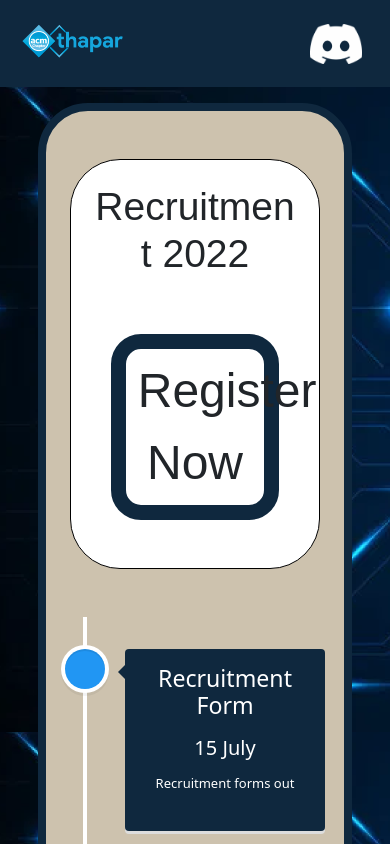
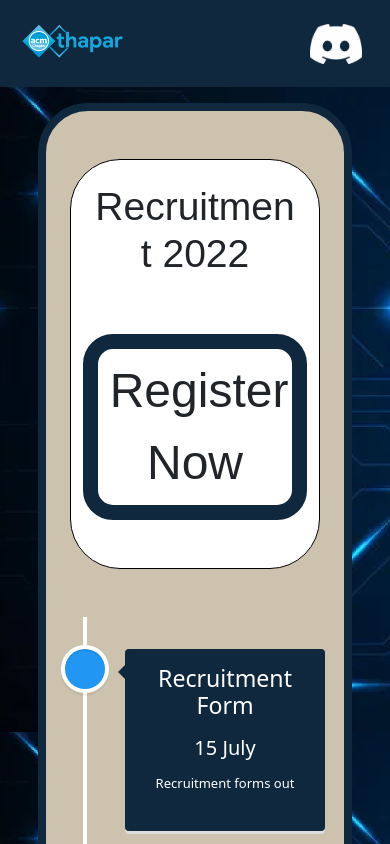
Before and after one commit to ACM-Thapar/Recruitment-Site-2022, a React (Create React App) app: page / in a window 390 px wide. Shown: the top 844 px of the page. Built offline with nearby package versions, Linux system fonts and the light colour scheme; a web font is replaced by a local one.

Commit message:
Minor changes

```diff
--- a/src/App.css
+++ /dev/null
@@ -1,4 +0,0 @@
-* {
-  margin: 0;
-  padding: 0;
-}
--- a/src/App.js
+++ b/src/App.js
@@ -1,4 +1,3 @@
-import './App.css';
 import {Fragment} from 'react';
 import Navbar from './Components/Navbar/Navbar';
 import Content from './Components/Content/Content';
--- a/src/Components/Content/Content.js
+++ b/src/Components/Content/Content.js
@@ -19,7 +19,7 @@ function Content () {
           {/* Title Box */}
           <div className="title-box col-11 m-5 row justify-content-center align-items-center">
             <h1 className="m-md-5 mx-5 mt-4 col-12 title">Recruitment 2022</h1>
-            <button className="btn my-5 col-9 col-sm-3 col-md-3 col-lg-3">
+            <button className="btn my-5 col-12 col-sm-6 col-md-5 col-lg-3">
               Register Now
             </button>
           </div>
@@ -32,9 +32,7 @@ function Content () {
               contentArrowStyle={{
                 borderRight: '7px solid  #0F283E',
               }}
-              // date="2011 - present"
               iconStyle={{background: 'rgb(33, 150, 243)', color: '#fff'}}
-              // icon={<WorkIcon />}
             >
               <h3 className="vertical-timeline-element-title">
                 Recruitment Form
@@ -49,9 +47,7 @@ function Content () {
 
             <VerticalTimelineElement
               className="vertical-timeline-element--work"
-              // date="2010 - 2011"
               iconStyle={{background: '#0F283E', color: '#fff'}}
-              // icon={<WorkIcon />}
             >
               <h3 className="vertical-timeline-element-title">Form Closes</h3>
               <h5 className=" mt-3 vertical-timeline-element-subtitle">
@@ -67,9 +63,7 @@ function Content () {
               contentArrowStyle={{
                 borderRight: '7px solid  #0F283E',
               }}
-              // date="2008 - 2010"
               iconStyle={{background: 'rgb(233, 30, 99)', color: '#fff'}}
-              // icon={<WorkIcon />}
             >
               <h3 className="vertical-timeline-element-title">Emails Out</h3>
               <h5 className=" mt-3 vertical-timeline-element-subtitle">
@@ -81,9 +75,7 @@ function Content () {
             </VerticalTimelineElement>
             <VerticalTimelineElement
               className="vertical-timeline-element--work"
-              // date="2006 - 2008"
               iconStyle={{background: '#0F283E', color: '#fff'}}
-              // icon={<WorkIcon />}
             >
               <h3 className="vertical-timeline-element-title">
                 Direct PI form
@@ -102,9 +94,7 @@ function Content () {
               contentArrowStyle={{
                 borderRight: '7px solid  #0F283E',
               }}
-              // date="April 2013"
               iconStyle={{background: 'rgb(233, 30, 99)', color: '#fff'}}
-              // icon={<SchoolIcon />}
             >
               <h3 className="vertical-timeline-element-title">
                 Personal Interview Round
@@ -118,9 +108,7 @@ function Content () {
             </VerticalTimelineElement>
             <VerticalTimelineElement
               className="vertical-timeline-element--education"
-              // date="November 2012"
               iconStyle={{background: 'rgb(16, 204, 82)', color: '#fff'}}
-              // icon={<SchoolIcon />}
             >
               <h3 className="vertical-timeline-element-title">
                 Results
@@ -132,43 +120,8 @@ function Content () {
                 The best out of the best will be chosen{' '}
               </p>
             </VerticalTimelineElement>
-            {/* <VerticalTimelineElement
-              className="vertical-timeline-element--education"
-              contentStyle={{background: '#0F283E', color: '#fff'}}
-              contentArrowStyle={{
-                borderRight: '7px solid  #0F283E',
-              }}
-              // date="2002 - 2006"
-              iconStyle={{background: 'rgb(233, 30, 99)', color: '#fff'}}
-              // icon={<SchoolIcon />}
-            >
-              <h3 className="vertical-timeline-element-title">
-                Bachelor of Science in Interactive Digital Media Visual Imaging
-              </h3>
-              <h5 className="vertical-timeline-element-subtitle">
-                Bachelor Degree
-              </h5>
-              <p>
-                Creative Direction, Visual Design
-              </p>
-            </VerticalTimelineElement> */}
-            {/* <VerticalTimelineElement
-              iconStyle={{background: 'rgb(16, 204, 82)', color: '#fff'}}
-              // icon={<StarIcon />}
-            /> */}
           </VerticalTimeline>
           {/*  */}
-
-          {/* Departments*/}
-          {/* <div className="department-box col-12 m-0 p-0 justify-content-center align-items-center">
-            <h1 className="mt-5">Departments that need you</h1>
-            <div className="deps row justify-content-center align-items-center text-center">
-              <div className=" dep tech col-3 m-3">
-                <div></div>
-              </div>
-              <div className="dep non-tech col-3 m-3">non-tech</div>
-            </div>
-          </div> */}
 
           {/* FAQ */}
           <div className="faq-box col-12 m-0 p-0 justify-content-center align-items-center">
```
Also changed, not shown: src/Components/Content/Content.css (+4 -6 lines), src/Components/Main_Page/Page.css (deleted), src/Components/Main_Page/Page.js (deleted).
